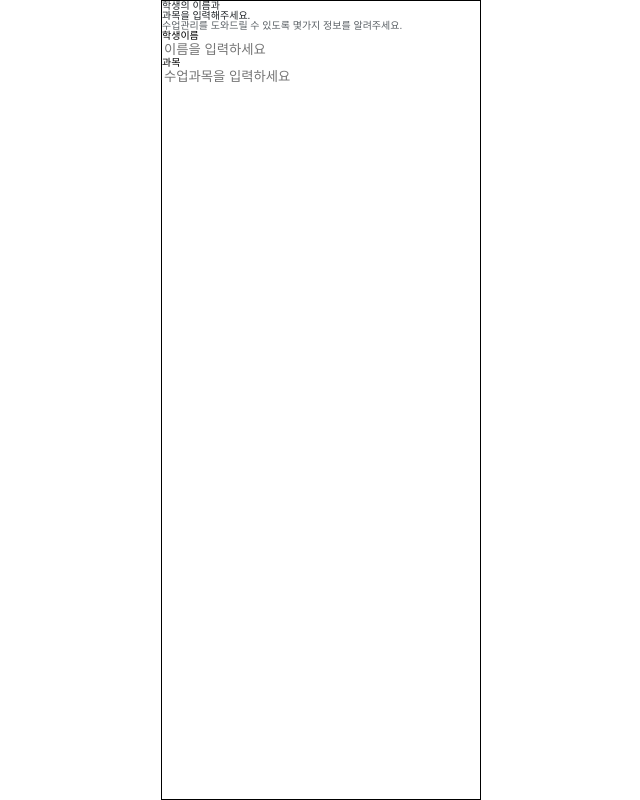
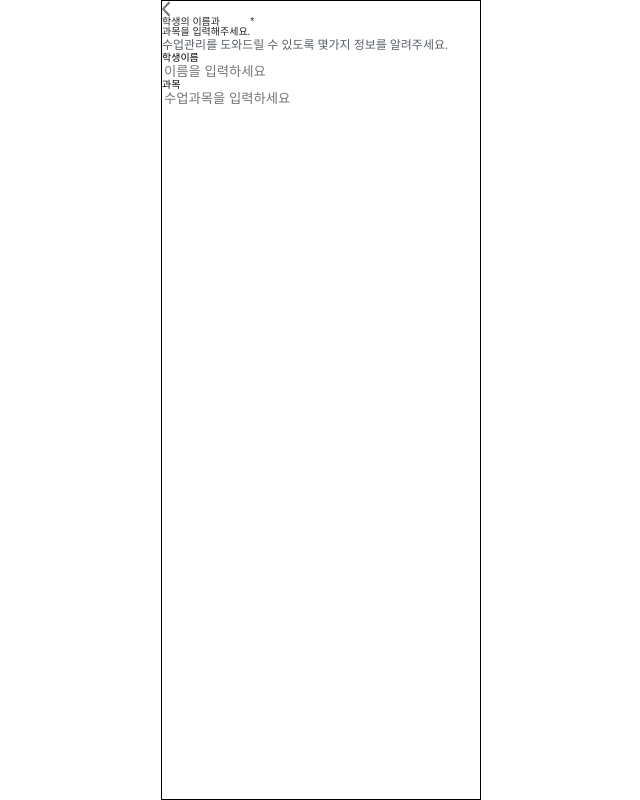
Before and after one commit to Gwasuwon-shot/Tutice_Client, a React (Vite) app: page /register-lesson in a window 1280 px wide. Shown: the whole page, without its empty margins (319-959 px from the left). Built offline with nearby package versions, Linux system fonts and the light colour scheme.

Commit message:
[ assets ] icon 추가

```diff
--- a/src/assets/index.ts
+++ b/src/assets/index.ts
@@ -1 +1,2 @@
 export { ReactComponent as MainIc } from "./icon/mainIc.svg";
+export { ReactComponent as RegisterLessonHeaderIc } from './icon/registerLessonHeaderIc.svg'
--- a/src/components/RegisterLessonPage/Header.tsx
+++ b/src/components/RegisterLessonPage/Header.tsx
@@ -1,13 +1,15 @@
+import { RegisterLessonHeaderIc } from '../../assets';
 import styled from 'styled-components';
 
 export default function Header() {
 
     return (
     <>
-    <HeaderWrapper>
-        <InputHeader> 학생의 이름과 <br/> 과목을 입력해주세요.</InputHeader>
-        <InputNotice> 수업관리를 도와드릴 수 있도록 몇가지 정보를 알려주세요.</InputNotice>
-    </HeaderWrapper>
+        <HeaderWrapper>
+            <RegisterLessonHeaderIc />
+            <InputHeader> 학생의 이름과 <br/> 과목을 입력해주세요. <Emphasis> * </Emphasis></InputHeader>
+            <InputNotice> 수업관리를 도와드릴 수 있도록 몇가지 정보를 알려주세요.</InputNotice>
+        </HeaderWrapper>
     </>
     );
 }
@@ -15,8 +17,6 @@ export default function Header() {
 const HeaderWrapper = styled.header`
     display: flex;
     flex-direction: column;
-
-
 `
 
 const InputHeader = styled.h1`
@@ -26,9 +26,13 @@ const InputHeader = styled.h1`
     color: ${({ theme }) => theme.colors.grey900};
 `
 
+const Emphasis = styled.span`
+    ${({ theme }) => theme.fonts.title1};
+    color: ${({ theme }) => theme.colors.green05};
+`
+
 const InputNotice = styled.h2`
     display: flex;
-
-    ${({ theme }) => theme.fonts.body5};
+    ${({ theme }) => theme.fonts.body05};
     color: ${({ theme }) => theme.colors.grey600};
 `
```
Also changed, not shown: src/assets/icon/registerLessonHeaderIc.svg (added).
